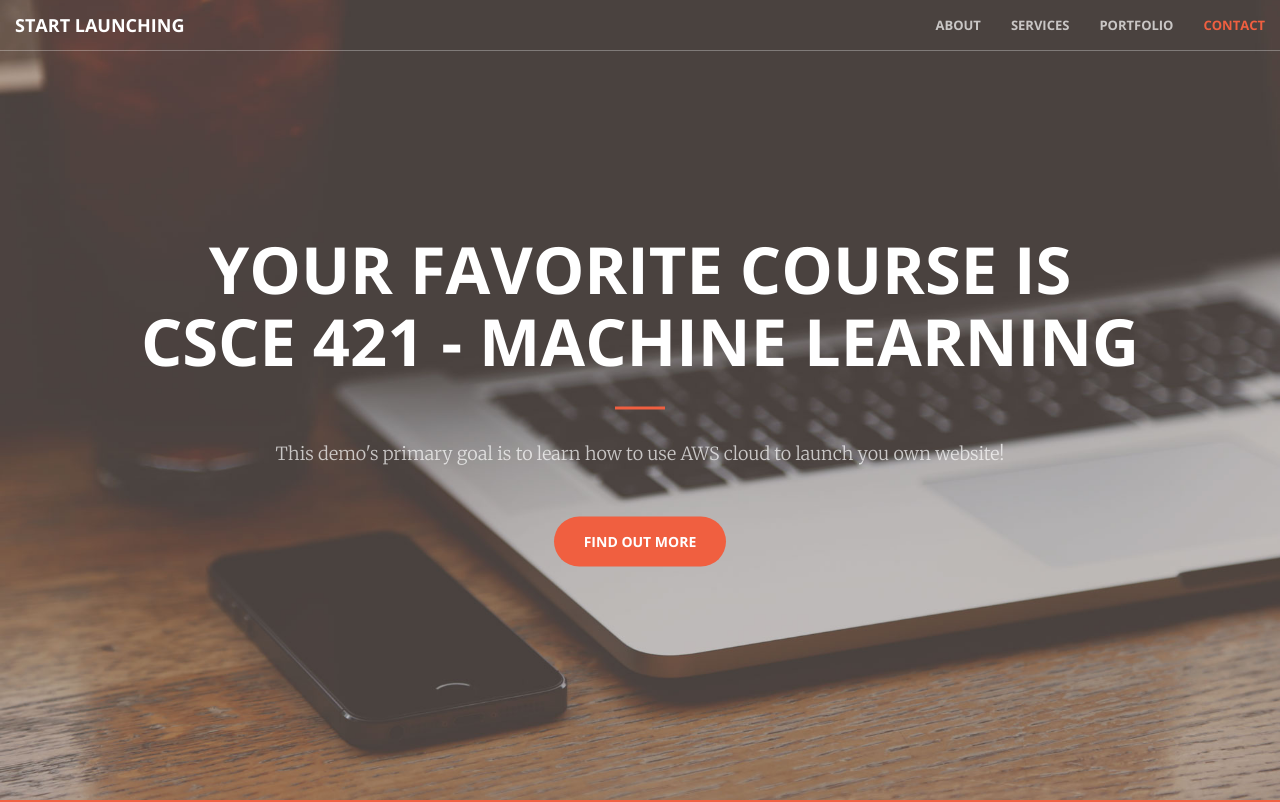
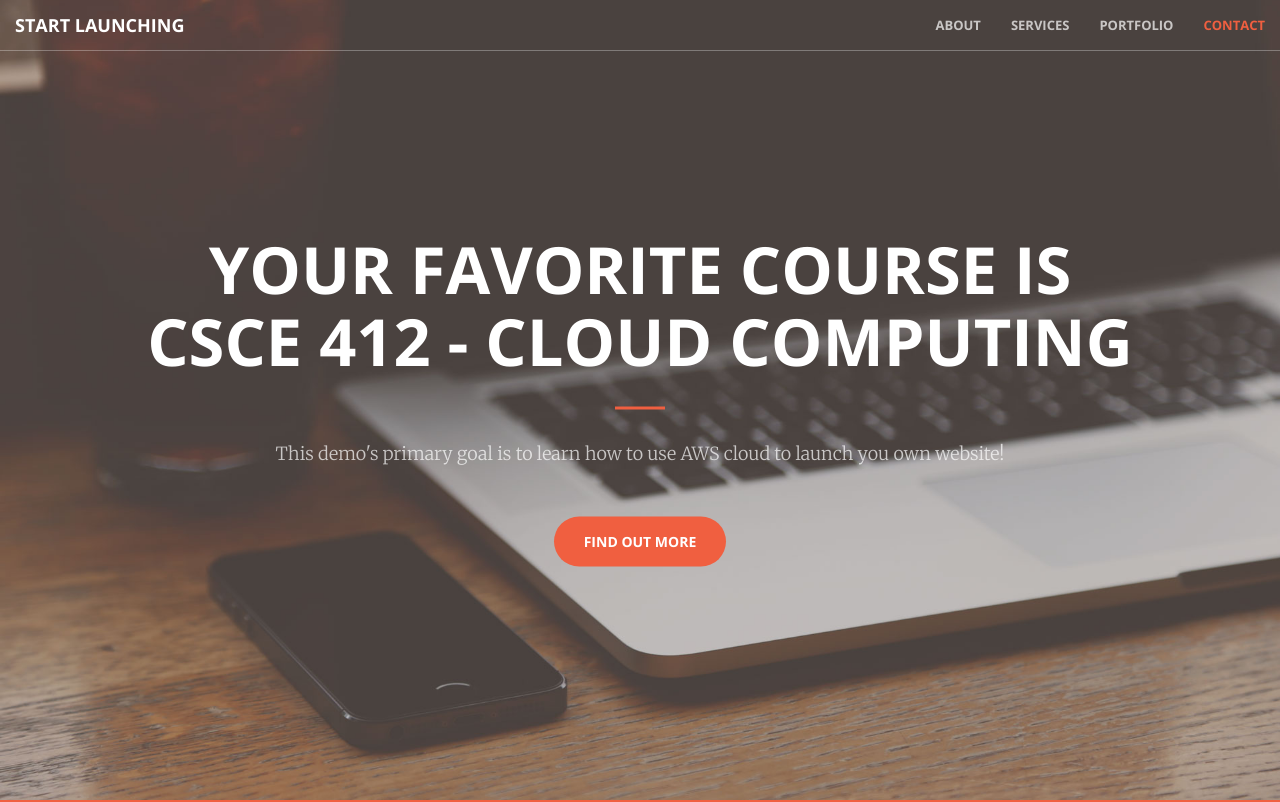
Before and after one commit to robbiec0720/Dynamic-Website, a plain HTML site: page index.html in a window 1280 px wide. Shown: the top 802 px of the page. Drawn offline with nearby package versions, Linux system fonts and the light colour scheme.

Commit message:
demo purposes

```diff
--- a/index.html
+++ b/index.html
@@ -74,7 +74,7 @@
     <header>
         <div class="header-content">
             <div class="header-content-inner">
-                <h1>Your Favorite Course is CSCE 421 - Machine Learning</h1>
+                <h1>Your Favorite Course is CSCE 412 - Cloud Computing</h1>
                 <hr>
                 <p>This demo's primary goal is to learn how to use AWS cloud to launch you own website!</p>
                 <a href="#about" class="btn btn-primary btn-xl page-scroll">Find Out More</a>
```
